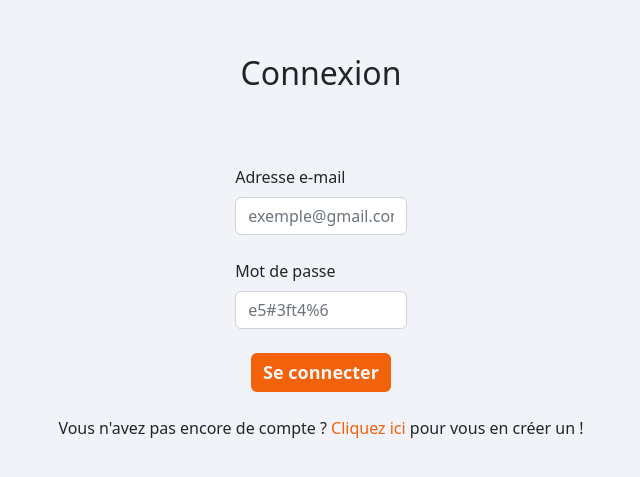
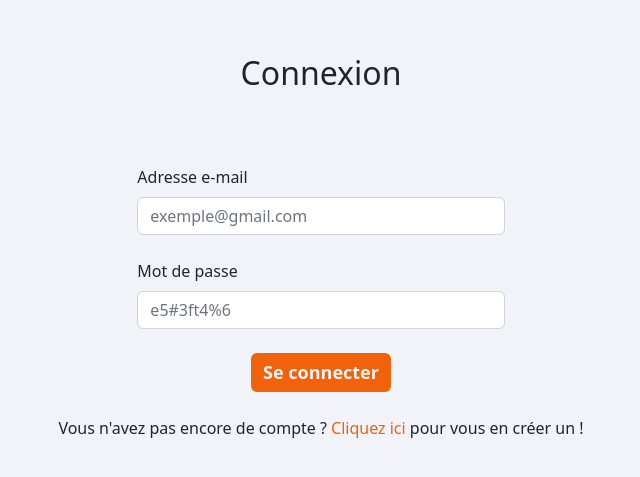
Before and after one commit to TommyRiquet/HappyPets, a React (Create React App) app in the folder Web App Frontend/: page /login in a window 1280 px wide. Shown: the part 161-638 px from the top of the page, without its empty margins (319-959 px from the left). Built offline with nearby package versions, Linux system fonts and the light colour scheme; what yup-password would draw is missing.

Commit message:
Refactoring de la page Login
Modification du CSS dans le code => dans le fichier CSS
Modification de la taille des champs car ils étaient trop petits
Modification du lien vers la page d'inscription car il était incorrecte
et amenait à la page 404

```diff
--- a/Web App Frontend/src/Pages/Login/Login.css
+++ b/Web App Frontend/src/Pages/Login/Login.css
@@ -50,3 +50,11 @@ body{
     font-weight:500 !important;
     text-decoration: none !important;
 }
+
+.custom-form-label{
+    float: left;
+}
+
+.form-login{
+    max-width: 500px;
+}
--- a/Web App Frontend/src/Pages/Login/Login.js
+++ b/Web App Frontend/src/Pages/Login/Login.js
@@ -37,15 +37,15 @@ function Login() {
                 <Container className='main-container'>
                     <Form onSubmit={sendLogin}>
                         <Row className="justify-content-md-center mb-4">
-                            <Col xs lg="6">
-                                <Form.Label style={{float: "left"}} htmlFor="email">Adresse e-mail</Form.Label>
-                                <Form.Control id="email"  placeholder="exemple@gmail.com" type='email' required />
+                            <Col>
+                                <Form.Label className='custom-form-label' htmlFor="email">Adresse e-mail</Form.Label>
+                                <Form.Control id="email" className='form-login' placeholder="exemple@gmail.com" type='email' required />
                             </Col>
                         </Row>
                         <Row className="justify-content-md-center mb-4">
-                            <Col xs lg="6">
-                                <Form.Label style={{float: "left"}} htmlFor="password">Mot de passe</Form.Label>
-                                <Form.Control id="password" placeholder="e5#3ft4%6" type='password' required />
+                            <Col>
+                                <Form.Label className='custom-form-label' htmlFor="password">Mot de passe</Form.Label>
+                                <Form.Control id="password" className='form-login' placeholder="e5#3ft4%6" type='password' required />
                             </Col>
                         </Row>
                         <Row className="justify-content-md-center">
@@ -57,8 +57,7 @@ function Login() {
                     <br />
                     <Row className="justify-content-md-center">
                         <Col md="auto">
-                            {/* We have to create the route Registration to make it work*/}
-                            <p>Vous n'avez pas encore de compte ? <a href='/registration' className='linkRegistration'>Cliquez ici</a> pour vous en créer un !</p>
+                            <p>Vous n'avez pas encore de compte ? <a href='/register' className='linkRegistration'>Cliquez ici</a> pour vous en créer un !</p>
                         </Col>
                     </Row>
                 </Container>
```
